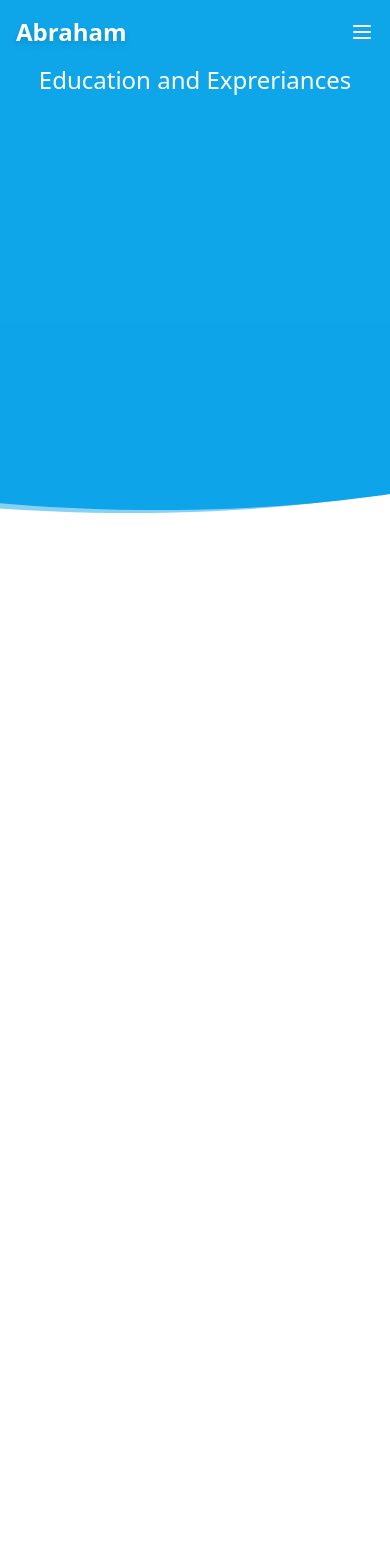
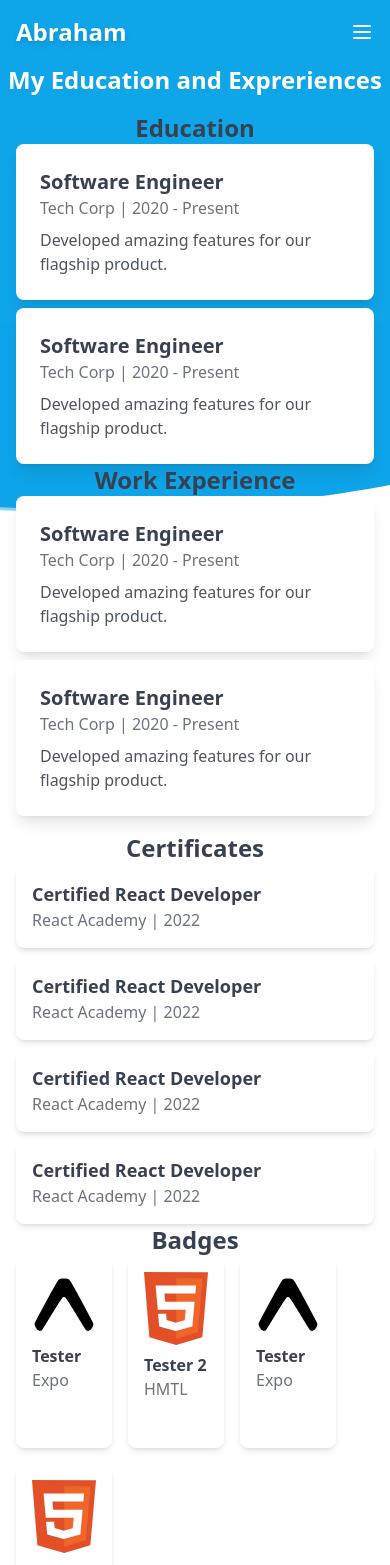
Before and after one commit to Suberror27/abrahams_portfolio, a Next.js app: page /education in a window 390 px wide. Shown: the top 1565 px of the page. Before the commit the page ends 844 px from the top, so only its background shows below. Built offline with nearby package versions, Linux system fonts and the light colour scheme.

Commit message:
Started working on My Education page

```diff
--- /dev/null
+++ b/components/Badges.js
@@ -0,0 +1,19 @@
+import React from 'react';
+
+export default function Badges({ badgeInfo }){
+  return (
+    <section >
+      <div className="mx-auto px-4">
+        <div className="flex flex-wrap gap-4 ">
+          {badgeInfo.map((badge, index) => (
+            <div key={index} className="bg-white p-4 rounded-lg shadow-md w-24 h-48 md:w-28">
+              <img src={badge.image} alt={badge.title} className="w-full h-34 mb-2" />
+              <p className="text-md font-semibold text-gray-700">{badge.title}</p>
+              <p className="text-gray-500">{badge.issuer}</p>
+            </div>
+          ))}
+        </div>
+      </div>
+    </section>
+  );
+};
--- /dev/null
+++ b/components/Certificates.js
@@ -0,0 +1,18 @@
+import React from 'react';
+
+export default function Certificates({ certInfo }){
+  return (
+    <section>
+      <div className="mx-auto px-4">
+        <ul className="space-y-2">
+          {certInfo.map((cert, index) => (
+            <li key={index} className="bg-white p-4 rounded-lg shadow-md">
+              <h3 className="text-lg font-semibold text-gray-700">{cert.title}</h3>
+              <p className="text-gray-500">{cert.issuer} | {cert.date}</p>
+            </li>
+          ))}
+        </ul>
+      </div>
+    </section>
+  );
+};
--- a/components/ContactButtons.js
+++ b/components/ContactButtons.js
@@ -3,20 +3,20 @@ export function ContactButtons(){
 
     return <>
         {/* <div class="hidden md:block fixed top-40 left-2"> */}
-            <div class="flex flex-row gap-6 my-4">
+            <div class="flex flex-row gap-20 my-4">
                 <div>
                     <a href="https://github.com/Suberror27" target="blank">
-                        <img class="h-8 w-8 md:h-10 md:w-10 p-[1px] md:p-0.5 bg-gray-200 rounded-md shadow-md hover:bg-teal-300 hover:scale-110 duration-300" src="/github_icon.svg" alt="Icon Image" />
+                        <img class="h-10 w-10 md:h-14 md:w-14 p-[1px] md:p-0.5 bg-white rounded-lg shadow-xl hover:bg-blue-200 hover:scale-110 duration-300" src="/github_icon.svg" alt="Icon Image" />
                     </a>
                 </div>
                 <div>
                     <a href="https://www.linkedin.com/in/abraham-camargo-b12134261/" target="blank">
-                        <img class="h-8 w-8 md:h-10 md:w-10 p-[1px] md:p-0.5 bg-gray-200 rounded-md shadow-md hover:bg-teal-300 hover:scale-110 duration-300" src="/linkedin_icon.svg" alt="Icon Image" />
+                        <img class="h-10 w-10 md:h-14 md:w-14 p-[1px] md:p-0.5 bg-white rounded-lg shadow-xl hover:bg-blue-200 hover:scale-110 duration-300" src="/linkedin_icon.svg" alt="Icon Image" />
                     </a>
                 </div>
                 <div>
                     <a href="#" target="blank">
-                        <img class="h-8 w-8 md:h-10 md:w-10 p-[1px] md:p-0.5 bg-gray-200 rounded-md shadow-md hover:bg-teal-300 hover:scale-110 duration-300" src="/resume_icon.svg" alt="Icon Image" />
+                        <img class="h-10 w-10 md:h-14 md:w-14 p-[1px] md:p-0.5 bg-white rounded-lg shadow-xl hover:bg-blue-200 hover:scale-110 duration-300" src="/resume_icon.svg" alt="Icon Image" />
                     </a>
                 </div>
                 {/* <div>
--- /dev/null
+++ b/components/Container.js
@@ -0,0 +1,19 @@
+import React from 'react';
+
+export default function Container({ information }){
+  return (
+    <section>
+      <div className="mx-auto px-4">
+        <div className="space-y-2">
+          {information.map((exp, index) => (
+            <div key={index} className="bg-white p-6 rounded-lg shadow-lg">
+              <h3 className="text-xl font-semibold text-gray-700">{exp.title}</h3>
+              <p className="text-gray-500">{exp.company} | {exp.date}</p>
+              <p className="mt-2 text-gray-600">{exp.description}</p>
+            </div>
+          ))}
+        </div>
+      </div>
+    </section>
+  );
+};
--- a/components/ProgressBar.js
+++ b/components/ProgressBar.js
@@ -1,6 +1,6 @@
 import React, { useEffect, useState } from 'react';
 
-export default function ProgressBar({ title, progress, label }){
+export default function ProgressBar({ title, progress }){
   const [animatedProgress, setAnimatedProgress] = useState(0);
 
   useEffect(() => {
@@ -8,11 +8,11 @@ export default function ProgressBar({ title, progress, label }){
   }, [progress]);
 
   return (
-    <div className="static-progress-wrapper">
+    <div className="static-progress-wrapper hover:scale-105 duration-500">
       <div className="static-progress-title">{title}</div>
-      <div className="static-progress-container">
+      <div className="static-progress-container ">
         <div className="static-progress-bar" style={{ width: `${animatedProgress}%` }}>
-          <div className="static-progress-label">{label}</div>
+          <div className="static-progress-label">{progress}%</div>
         </div>
       </div>
     </div>
--- a/pages/education.js
+++ b/pages/education.js
@@ -1,36 +1,79 @@
 // import SkillBars from "@/components/SkillsBar";
+import Container from "@/components/Container";
+import Badges from "@/components/Badges";
+import Certificates from "@/components/Certificates";
 
 export default function Education() {
 
+  const education = [
+    { title: 'Software Engineer', company: 'Tech Corp', date: '2020 - Present', description: 'Developed amazing features for our flagship product.' },
+    { title: 'Software Engineer', company: 'Tech Corp', date: '2020 - Present', description: 'Developed amazing features for our flagship product.' },
+    // Add more education
+  ];
+
+  const workExperience = [
+    { title: 'Software Engineer', company: 'Tech Corp', date: '2020 - Present', description: 'Developed amazing features for our flagship product.' },
+    { title: 'Software Engineer', company: 'Tech Corp', date: '2020 - Present', description: 'Developed amazing features for our flagship product.' },
+    // Add more education
+  ];
+
+  const certInfo = [
+    { title: 'Certified React Developer', issuer: 'React Academy', date: '2022' },
+    { title: 'Certified React Developer', issuer: 'React Academy', date: '2022' },
+    { title: 'Certified React Developer', issuer: 'React Academy', date: '2022' },
+    { title: 'Certified React Developer', issuer: 'React Academy', date: '2022' },
+    // Add more certifications
+  ];
+
+  const badges = [
+    { title: 'Tester', image: '/expo_icon.svg', issuer: 'Expo' },
+    { title: 'Tester 2', image: '/html_icon.svg', issuer: 'HMTL' },
+    { title: 'Tester', image: '/expo_icon.svg', issuer: 'Expo' },
+    { title: 'Tester 2', image: '/html_icon.svg', issuer: 'HMTL' },
+    // Add more badges
+  ];
+
     return (
      <>
-      <h1 className="text-white text-2xl md:text-4xl text-center pb-4">Education and Expreriances</h1>
-      {/* <SkillBars /> */}
-      {/* <div class="col-md-6 col-12 ">
-  <div class=" col-block education ">
-    <h3 class="about-subtitle">Education</h3>
-    <div class="resume-item">
-      <span class="item-arrow"></span>
-      <h5 class="item-title">Bachelor of Science in Information Technology</h5>
-      <span class="item-details">Cambridge University / 2004 - 2007</span>
-      <p class="item-description">Lorem ipsum dolor sit amet, consectetur adipisicing elit. Optio quo repudiandae.</p>
-    </div>
-    <div class="resume-item">
-      <span class="item-arrow"></span>
-      <h5 class="item-title">Master of Science in Information Technology</h5>
-      <span class="item-details">Cambridge University / 2007 - 2009</span>
-      <p class="item-description">Lorem ipsum dolor sit amet, consectetur adipisicing elit. Optio quo repudiandae.</p>
-    </div>
-    <div class="resume-item">
-      <span class="item-arrow"></span>
-      <h5 class="item-title">Diploma In Web Design</h5>
-      <span class="item-details">Cambridge University / 2009 - 2010</span>
-      <p class="item-description">Lorem ipsum dolor sit amet, consectetur adipisicing elit. Optio quo repudiandae.</p>
-    </div>
-  </div>
-</div> */}
+      <h1 className="text-white font-semibold text-2xl md:text-4xl text-center pb-4">My Education and Expreriences</h1>
 
-        {/* <div class="flex flex-col items-center">
+      <div className="grid grid-rows-1">
+        <div className="grid grid-cols-1 md:grid-cols-2">
+
+          <div>
+            <h1 className="font-semibold text-gray-700 text-2xl md:text-4xl text-center">Education</h1>
+            <Container information={education} />
+          </div>
+
+          <div>
+            <h1 className="font-semibold text-gray-700 text-2xl md:text-4xl text-center">Work Experience</h1>
+            <Container information={workExperience} />
+          </div>
+
+        </div>
+      </div>
+
+      <div className="grid grid-rows-1 pt-4 pb-5">
+        <div className="grid grid-cols-1 md:grid-cols-2">
+
+          <div>
+            <h1 className="font-semibold text-gray-700 text-2xl md:text-4xl text-center">Certificates</h1>
+            <Certificates certInfo={certInfo}/>
+          </div>
+
+          <div>
+            <h1 className="font-semibold text-gray-700 text-2xl md:text-4xl text-center">Badges</h1>
+            <Badges badgeInfo={badges} />
+          </div>
+
+        </div>
+      </div>
+     </>
+    );
+  }
+
+
+ {/* <div class="flex flex-col items-center">
           <div class="primary_bg2 py-2 px-5 rounded-md hover:scale-105 duration-500">Education</div>
           <div class="w-px h-[30px] bg-gray-500/50 "></div>
           <div class="rounded-full p-4 primary_bg2 hover:scale-105 duration-500">
@@ -79,7 +122,7 @@ export default function Education() {
           </div>
 
           <div class="w-full flex flex-wrap justify-around gap-x-16 gap-y-10 xl:mt-16 px-4">
-            <div class="z-20 flex flex-col gap-2 max-w-[430px] text-sm section_color shadow-lg p-4 rounded-lg xl:mt-[60px] hover:scale-105 duration-500">
+            <div class="flex flex-col gap-2 max-w-[430px] text-sm section_color shadow-lg p-4 rounded-lg xl:mt-[60px] hover:scale-105 duration-500">
               <p class="lg:text-lg font-bold primary_text">Aspiring Professional with Notable Project Experience</p>
               <p class=" font-bold">Personal Project Endeavors<span class="font-light text-[12px]"> | Oct 2020 - till now</span></p>
               <div class="mt-2 font-semibold ">My Skills:</div>
@@ -117,7 +160,7 @@ export default function Education() {
               </div>
             </div>
 
-            <div class="z-20 flex flex-col gap-2 max-w-[430px] text-sm section_color shadow-lg p-4 rounded-lg xl:mt-[60px] hover:scale-105 duration-500">
+            <div class="flex flex-col gap-2 max-w-[430px] text-sm section_color shadow-lg p-4 rounded-lg xl:mt-[60px] hover:scale-105 duration-500">
               <p class="lg:text-lg font-bold primary_text">Engineer (Electrical &amp; Automation)</p>
               <p class=" font-bold">Bashundhara Group, Bangladesh<span class="font-light text-[12px]"> | Nov 2010 - Sep 2020</span></p>
               <div class="mt-2 font-semibold ">My Skills:</div>
@@ -148,7 +191,3 @@ export default function Education() {
             </div>
           </div>
         </div> */}
-
-     </>
-    );
-  }
--- a/pages/index copy.js
+++ /dev/null
@@ -1,47 +0,0 @@
-
-export default function Home() {
-  return (
-   <>
-      <div className="grid grid-rows-1">
-        <div className="grid grid-cols-1 md:grid-cols-2">
-
-          <div className="bg-slate-900">
-            <div className="flex h-[55vh] justify-center">
-                <img className="rounded-2xl h-full w-auto object-fill" src="/profile_picture.png"/>
-            </div>
-          </div>
-
-          <div className="bg-slate-400 text-center">
-              <div className="text-5xl md:text-7xl md:text-center drop-shadow-lg text-black ">Abraham Camargo</div>
-              <div className="text-white text-md md:text-xl pt-1">Systems Administrator / Full Stack Developer</div>
-          </div>
-
-        </div>
-      </div>
-   </>
-  );
-}
-
-
-
-{/* <div className="grid grid-rows-1 w-full pt-2">
-        <div className="grid grid-cols-1 md:grid-cols-2">
-          <div className="text-5xl md:text-7xl pl-4 md:text-center drop-shadow-lg text-blue-950">Abraham Camargo <br/><span className="hidden md:block text-white text-3xl pt-4">Systems Administrator / Full Stack Developer</span></div>
-          <div className="text-md pl-4 text-white md:hidden">Systems Administrator <br/> Web Applications Full Stack Developer</div>
-          <div className="pl-4 h-[55vh] hidden md:block">
-              <img className="rounded-2xl h-full w-auto object-fill" src="/profile_picture.png"/>
-          </div>
-        </div>
-        <div className="grid grid-rows-1 md:hidden mt-2">
-          <div className="grid grid-cols-2">
-            <div className="flex pl-4 h-[55vh]">
-              <img className="rounded-3xl h-full w-auto object-fill" src="/profile_picture.png"/>
-            </div>
-            <div className="text-center font-bold">A little bit about myself: <br/>
-              <div className="text-start font-normal">My name is Abraham Camargo, I am 25 years old. I work for Walmart DC8600 Print Solutions. I started my Systems career at DC6094. This place is were I found
-                my love for developing web applications. Its been 1 year since I developed my first website, and since haven't stopped learning newer, easier, and profesional ways of building web applications.
-              </div>
-            </div>
-          </div>
-        </div>
-      </div> */}
--- a/pages/index.js
+++ b/pages/index.js
@@ -23,11 +23,10 @@ export default function Home() {
             </div>
           </div>
 
-          <div className="">
+          <div>
             <div className="flex h-[25rem] md:h-[35rem] justify-center">
                 <img className="rounded-2xl h-full w-auto object-fill" src="/profile_picture.png"/>
             </div>
-
           </div>
 
         </div>
--- a/pages/skills.js
+++ b/pages/skills.js
@@ -7,10 +7,22 @@ export default function Skills() {
       <h1 className="text-white text-2xl md:text-4xl text-center pb-4">My Skills</h1>
       <div className="pb-5">
         <MySkills />
-        <ProgressBar title="Task 1" progress={25} label="25%" />
-        <ProgressBar title="Task 2" progress={50} label="50%" />
-        <ProgressBar title="Task 3" progress={75} label="75%" />
-        <ProgressBar title="Task 4" progress={100} label="100%" />
+      </div>
+      <div className="pb-5 w-full p-4">
+        <h1 className="text-black text-xl md:text-4xl text-center pb-4">Percentage Skills Level</h1>
+        <ProgressBar title= "React.js" progress={80} />
+        <ProgressBar title= "React Native" progress={50} />
+        <ProgressBar title= "Next.js" progress={80} />
+        <ProgressBar title= "Expo"  progress={50} />
+        <ProgressBar title= "Node.js" progress={60} />
+        <ProgressBar title= "MongoDB"  progress={60} />
+        <ProgressBar title= "OracleDB"  progress={80} />
+        <ProgressBar title= "GitHub"  progress={50} />
+        <ProgressBar title= "Tailwind"  progress={70} />
+        <ProgressBar title= "Bootstrap"  progress={90} />
+        <ProgressBar title= "HTML"  progress={95} />
+        <ProgressBar title= "CSS"  progress={95} />
+        <ProgressBar title= "JavaScript"  progress={75} />
       </div>
      </>
     );
```
Also changed, not shown: styles/globals.css (line endings or trailing spaces).
